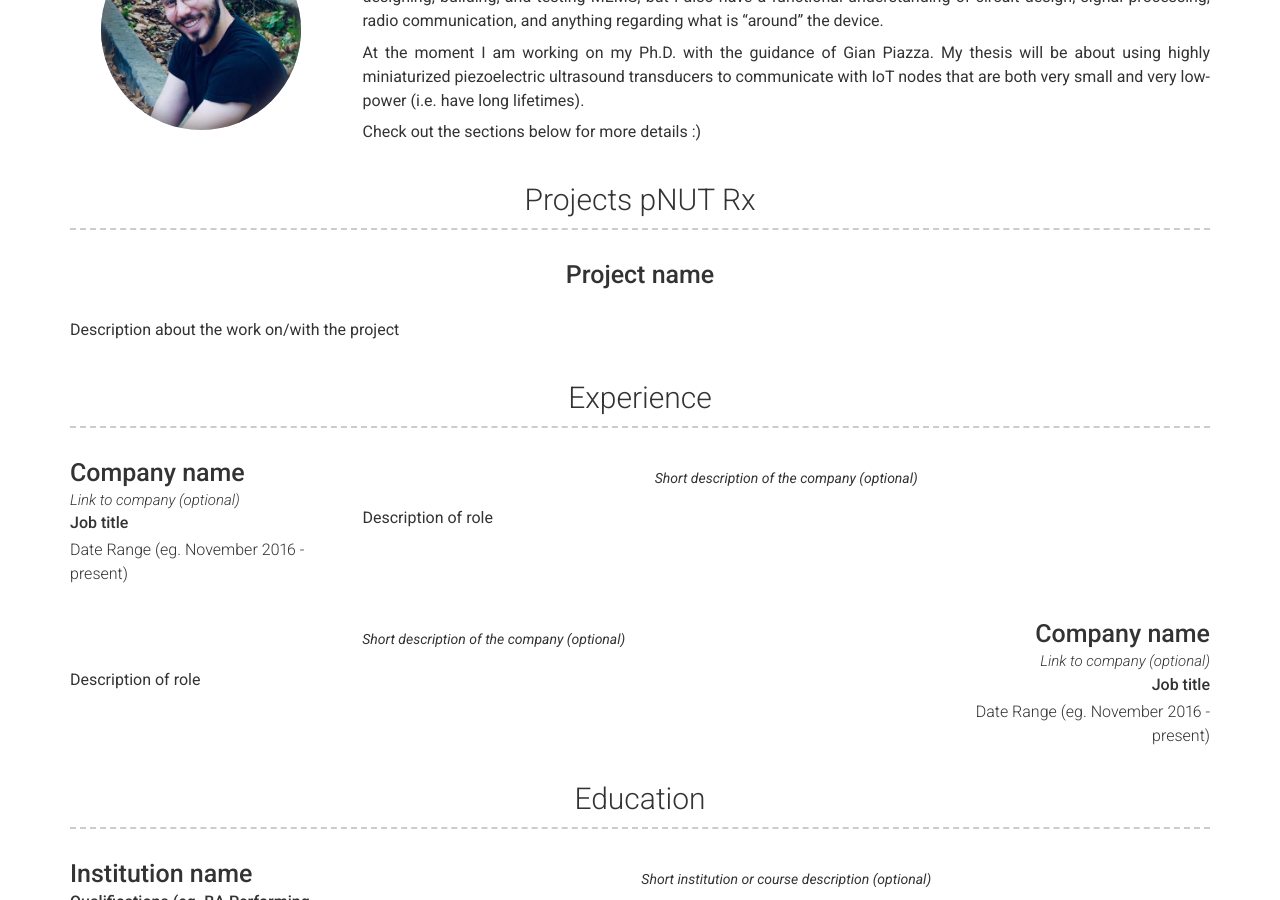
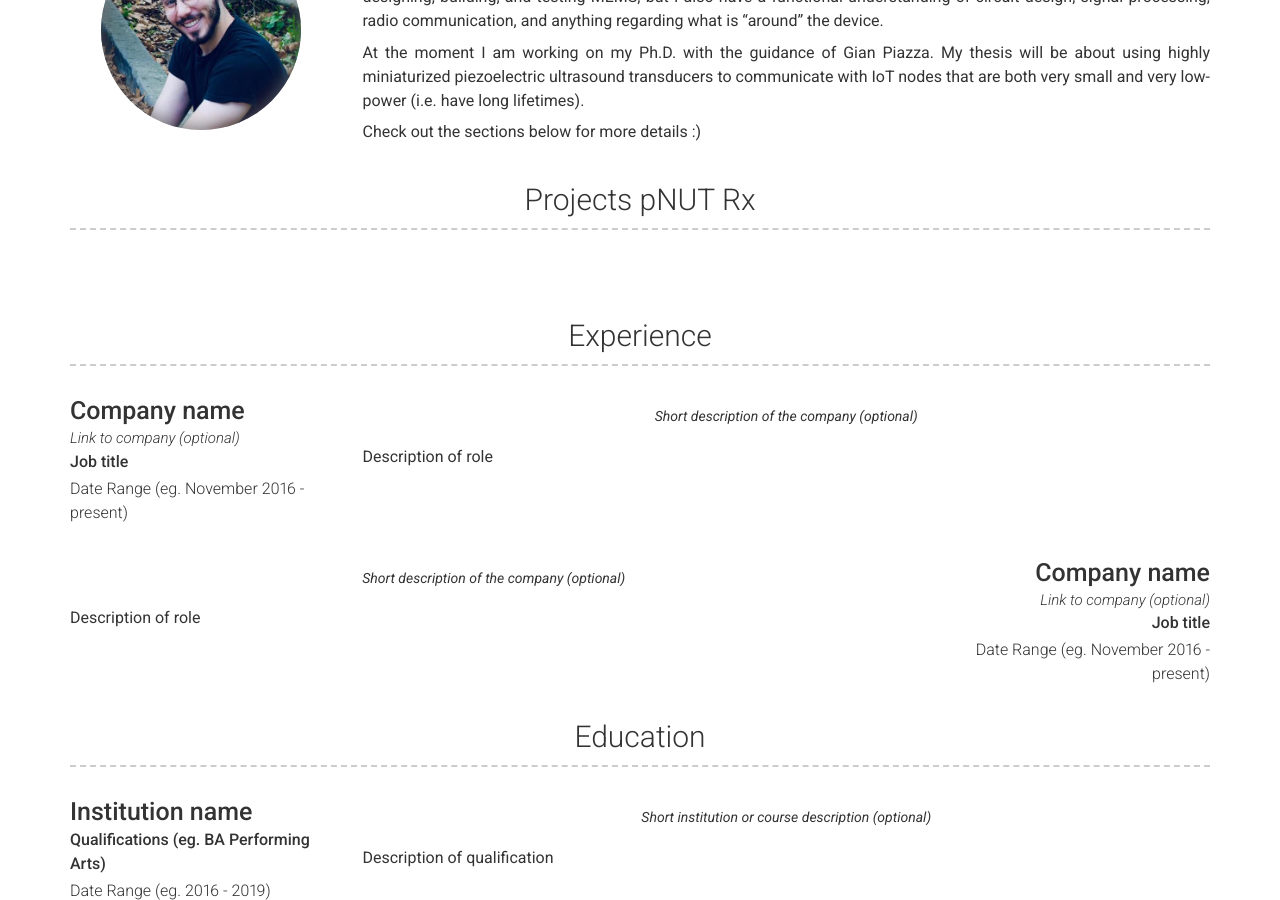
Before and after one commit to simeonipietro/pietrosimeoni.com, a Jekyll site: the page built from index.md, in a window 1280 px wide and 900 px high, scrolled down 349 px. Built offline with Jekyll 4.4.1, drawn with Linux system fonts in a browser that asks for light colours; nearby versions of some CDN libraries.

Commit message:
Update projects.yml

```diff
--- a/_data/projects.yml
+++ b/_data/projects.yml
@@ -1,9 +1,8 @@
 # Project template
 - layout: top-middle
-  name: Project name
+  name:
   link:
   github:
   quote: >
 
   description: | # this will include new lines to allow paragraphs
-    Description about the work on/with the project
```
